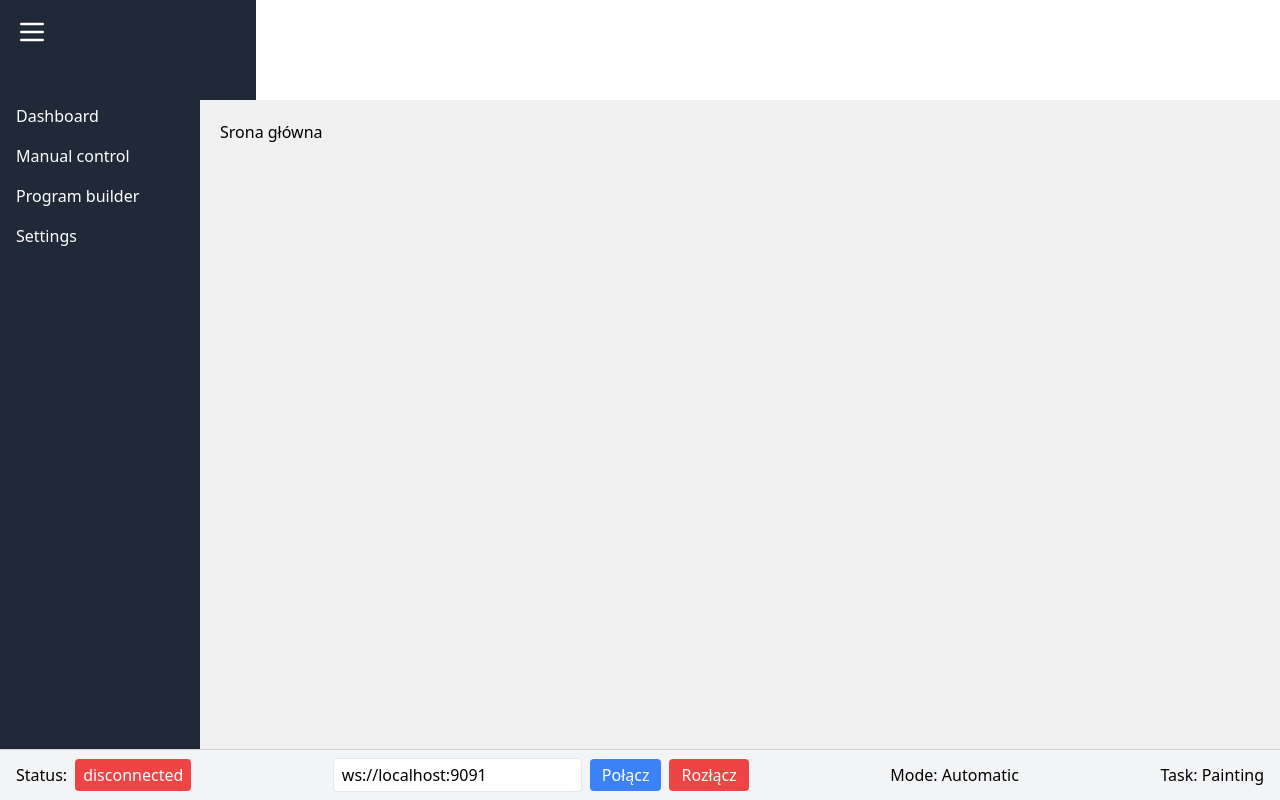
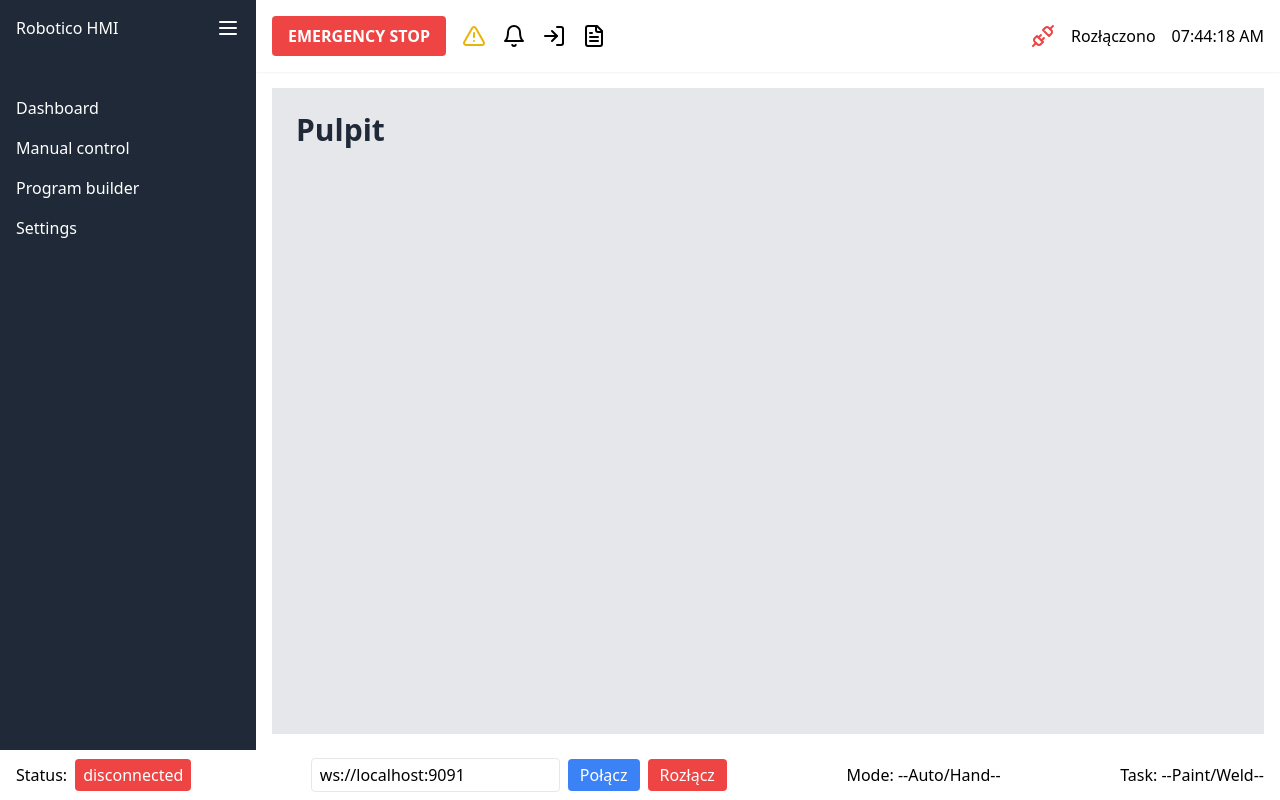
Before and after one commit to MateS90s/CobotInt, a React (Create React App) app: page / in a window 1280 px wide. Built offline with nearby package versions, Linux system fonts and the light colour scheme.

Commit message:
Nowa wersja layoutu z tailwind

```diff
--- a/src/App.js
+++ b/src/App.js
@@ -5,7 +5,7 @@ import ROSLIB from 'roslib';
 // Moje komponenty
 import TopBar from './components/TopBar/TopBar';
 import LeftBar from './components/LeftBar/LeftBar';
-import StartPage from './components/Content/StartPage/StartPage';
+import StartPage from './components/Content/Dashboard/Dashboard';
 import Logging from './components/Content/Logging/Logging';
 import Pilot from './components/Content/Pilot/Pilot';
 import ProgramBuilder from './components/Content/ProgramBuilder/ProgramBuilder';
@@ -44,34 +44,31 @@ function App() {
 
   return (
     <Router>
-      <div className="flex flex-col min-h-screen">
-        <header className="bg-gray-800 text-white">
-          <TopBar
-            connectionStatus={connectionStatus}
-            connectButton={connectionToRosbridge}
-            disconnecttButton={disconnectFromRosbridge}
-          />
-        </header>
+      <div className="flex flex-col h-screen">
         <div className="flex flex-1">
-          <LeftBar isOpen={isSidebarOpen} setIsOpen={setIsSidebarOpen} />
-          <main className="flex-1 overflow-auto p-4">
+          <LeftBar isSidebarOpen={isSidebarOpen} setIsSidebarOpen={setIsSidebarOpen} />
+          <div className="flex flex-col flex-1">
+            <div className="flex-none">
+              <TopBar connectionStatus={connectionStatus} />
+            </div>
+            <div className="flex flex-1 overflow-auto p-4">
               <Routes>
                 <Route path="/" element={<StartPage />} />
                 <Route path="/logging" element={<Logging />} />
-              <Route path="/pilot" element={<Pilot
-                ros={ros}
-                connectionStatus={connectionStatus}
-              />} />
+                <Route path="/pilot" element={<Pilot ros={ros} connectionStatus={connectionStatus} />} />
                 <Route path="/program-builder" element={<ProgramBuilder />} />
               </Routes>
-          </main>
             </div>
+          </div>
+        </div>
+        <div className="flex-none">
           <StatusBar
             connectionStatus={connectionStatus}
             connectToRos={connectionToRosbridge}
             disconnectFromRos={disconnectFromRosbridge}
           />
         </div>
+      </div>
     </Router>
   );
 }
--- /dev/null
+++ b/src/components/Content/Dashboard/Dashboard.js
@@ -0,0 +1,12 @@
+import React from 'react';
+
+
+function StartPage() {
+  return (
+    <div className="flex-1 overflow-x-hidden overflow-y-auto bg-gray-200 p-6">
+      <h1 className="text-3xl font-semibold text-gray-800">Pulpit</h1>
+    </div>
+  );
+}
+
+export default StartPage
--- a/src/components/Content/ProgramBuilder/ProgramBuilder.js
+++ b/src/components/Content/ProgramBuilder/ProgramBuilder.js
@@ -1,12 +1,10 @@
 import React from 'react';
 
-import './ProgramBuilder.scss'
-import '../ComponentStylesMain.scss'
 
 function ProgramBuilder() {
   return (
-    <div className='programBuilder-content'>
-      <h1>ProgramBuilder</h1>
+    <div className="flex-1 overflow-x-hidden overflow-y-auto bg-gray-200 p-6">
+      <h1 className="text-3xl font-semibold text-gray-800">Programowanie robota</h1>
     </div>
   );
 }
--- a/src/components/Content/ProgramBuilder/ProgramBuilder.scss
+++ /dev/null
@@ -1,5 +0,0 @@
-@import '../ComponentStylesMain.scss';
-
-.programBuilder-content {
-    @extend .content;
-  }
--- a/src/components/Content/StartPage/StartPage.js
+++ /dev/null
@@ -1,14 +0,0 @@
-import React from 'react';
-
-import './StartPage.scss'
-import '../ComponentStylesMain.scss'
-
-function StartPage() {
-  return (
-    <div className="startPage-content">
-      <h1>Srona główna</h1>
-    </div>
-  );
-}
-
-export default StartPage
--- a/src/components/Content/StartPage/StartPage.scss
+++ /dev/null
@@ -1,7 +0,0 @@
-@import '../ComponentStylesMain.scss'; /* Importuj plik z definicją .content */
-
-.startPage-content {
-  @extend .content; /* Dziedziczenie stylów z klasy .content */
-  background-color: #f0f0f0; /* Kolor tła dla pilot content */
-  /* Inne style dla pilota */
-}
--- a/src/components/LeftBar/LeftBar.js
+++ b/src/components/LeftBar/LeftBar.js
@@ -2,13 +2,15 @@ import React from 'react';
 import { Link } from 'react-router-dom';
 import { Menu } from 'lucide-react';
 
-function LeftBar({ isOpen, setIsOpen }) {
+function LeftBar({ isSidebarOpen, setIsSidebarOpen }) {
   return (
-    <div className={`bg-gray-800 text-white ${isOpen ? 'w-64' : 'w-16'} transition-all duration-300 ease-in-out`}>
-      <div className="p-4">
-        <Menu className="h-8 w-8 cursor-pointer" onClick={() => setIsOpen(!isOpen)} />
+    <aside className={`bg-gray-800 text-white transition-all duration-300 ease-in-out ${isSidebarOpen ? 'w-64' : 'w-16'}`}>
+      <div className={`bg-gray-800 text-white ${isSidebarOpen ? 'w-64' : 'w-16'} transition-all duration-300 ease-in-out`}>
+        <div className="p-4 flex justify-between items-center">
+          <span className={isSidebarOpen ? '' : 'hidden'}>Robotico HMI</span>
+          <Menu className="h-6 w-6 cursor-pointer" onClick={() => setIsSidebarOpen(!isSidebarOpen)} />
         </div>
-      {isOpen && (
+        {isSidebarOpen && (
           <nav className="mt-8">
             <Link to="/" className="block py-2 px-4 hover:bg-gray-700">Dashboard</Link>
             <Link to="/pilot" className="block py-2 px-4 hover:bg-gray-700">Manual control</Link>
@@ -17,6 +19,7 @@ function LeftBar({ isOpen, setIsOpen }) {
           </nav>
         )}
       </div>
+    </aside>
   );
 }
 
--- a/src/components/StatusBar/StatusBar.js
+++ b/src/components/StatusBar/StatusBar.js
@@ -12,7 +12,6 @@ function StatusBar({ connectionStatus, connectToRos, disconnectFromRos }) {
   };
 
   return (
-    <footer className="bg-gray-100 border-t border-gray-300 fixed bottom-0 w-full">
       <div className="flex justify-between items-center px-4 py-2">
         <div className="flex items-center space-x-2">
           <span>Status: </span>
@@ -44,13 +43,12 @@ function StatusBar({ connectionStatus, connectToRos, disconnectFromRos }) {
           </button>
         </div>
         <div>
-          <span>Mode: Automatic</span>
+          <span>Mode: --Auto/Hand--</span>
         </div>
         <div>
-          <span>Task: Painting</span>
+          <span>Task: --Paint/Weld--</span>
         </div>
       </div>
-    </footer>
   );
 }
 
--- a/src/components/TopBar/TopBar.js
+++ b/src/components/TopBar/TopBar.js
@@ -1,13 +1,40 @@
-import React from 'react';
+import React, { useState, useEffect } from 'react';
+import { AlertTriangle, Bell, LogIn, FileText, Cable, Unplug } from 'lucide-react';
 
 
+function TopBar({ connectionStatus }) {
+  const [currentTime, setCurrentTime] = useState(new Date());
 
-function TopBar({ connectionStatus, connectButton, disconnecttButton }) {
+  useEffect(() => {
+    const timer = setInterval(() => {
+      setCurrentTime(new Date());
+    }, 1000);
 
+    return () => clearInterval(timer);
+  }, []);
+
+  const formatTime = (time) => {
+    return time.toLocaleTimeString([], { hour: '2-digit', minute: '2-digit', second: '2-digit' });
+  };
 
   return (
-    <div className="top-bar">
-
+    <div className="bg-white shadow-sm p-4 flex justify-between items-center">
+      <div className="flex items-center space-x-4">
+        <button className="bg-red-500 text-white font-bold py-2 px-4 rounded">EMERGENCY STOP</button>
+        <AlertTriangle className="h-6 w-6 text-yellow-500" />
+        <Bell className="h-6 w-6" />
+        <LogIn className="h-6 w-6" />
+        <FileText className="h-6 w-6" />
+      </div>
+      <div className="flex items-center space-x-4">
+        {connectionStatus === 'connected' ? (
+          <Cable className="h-6 w-6 text-green-500" />
+        ) : (
+          <Unplug className="h-6 w-6 text-red-500" />
+        )}
+        <span>{connectionStatus === 'connected' ? 'Połączono' : 'Rozłączono'}</span>
+        <span>{formatTime(currentTime)}</span>
+      </div>
     </div>
   );
 }
```
Lines whose indentation alone changed are shown as unchanged.
